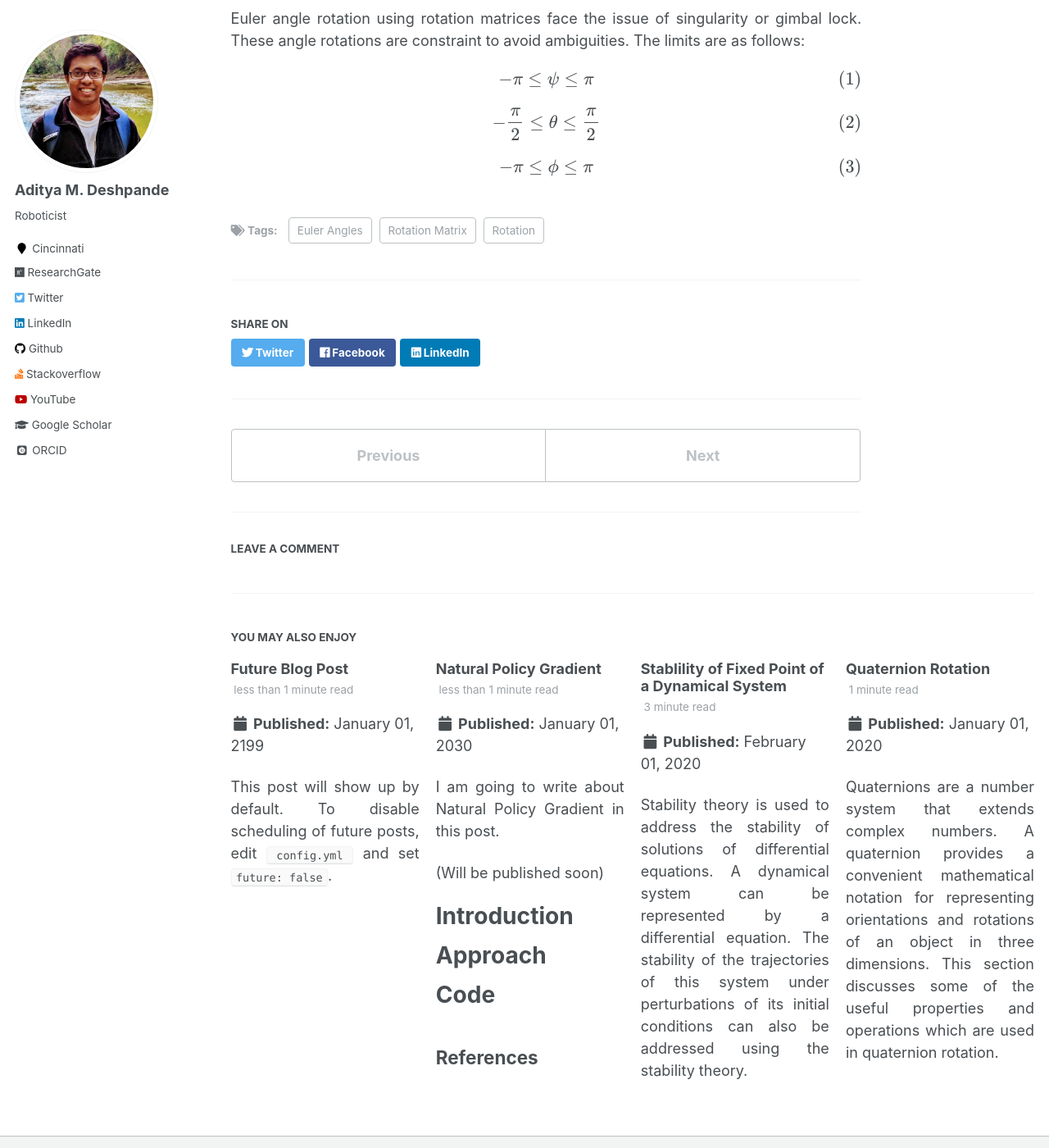
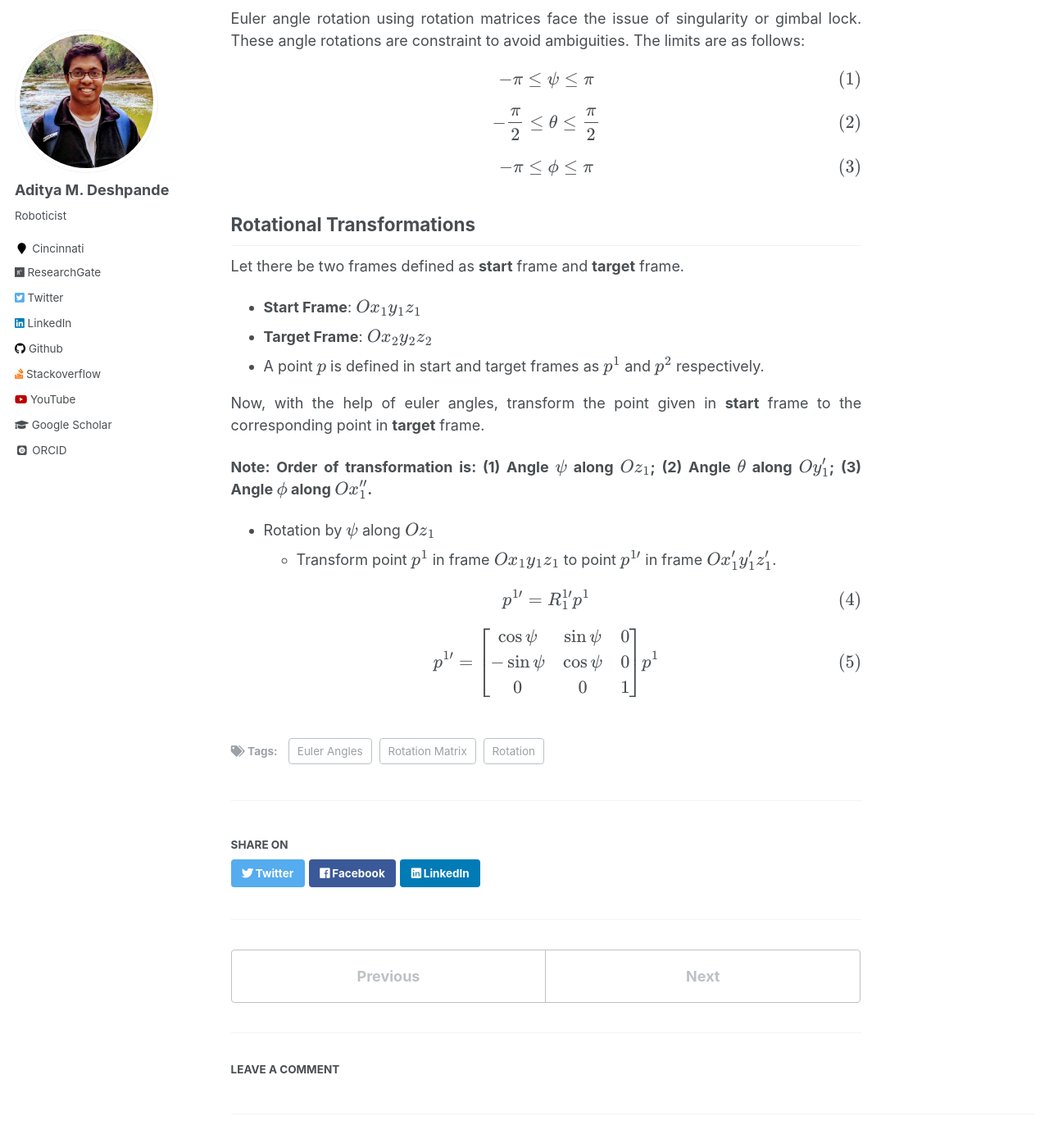
Before and after one commit to adipandas/adipandas.github.io, a Jekyll site: the page built from _posts/2020-02-10-euler-rotation.md, in a window 1280 px wide and 1400 px high, scrolled down 2021 px. Shown: the whole window at 82% size. Built offline with Jekyll 4.4.1, drawn with Linux system fonts in a browser that asks for light colours; some web fonts are replaced; formulas are drawn with MathJax 3; comment, search, counter and statistics services are not loaded.

Commit message:
Update 2020-02-10-euler-rotation.md

```diff
--- a/_posts/2020-02-10-euler-rotation.md
+++ b/_posts/2020-02-10-euler-rotation.md
@@ -75,3 +75,26 @@ $$-\pi \le \psi \le \pi$$
 $$-\frac{\pi}{2} \le \theta \le \frac{\pi}{2}$$
 
 $$-\pi \le \phi \le \pi$$
+
+## Rotational Transformations
+
+Let there be two frames defined as **start** frame and **target** frame.
+
+* **Start Frame**: $$Ox_{1}y_{1}z_{1}$$
+* **Target Frame**: $$Ox_{2}y_{2}z_{2}$$
+* A point **$$p$$** is defined in start and target frames as **$$p^{1}$$** and **$$p^{2}$$** respectively.
+
+Now, with the help of euler angles, transform the point given in **start** frame to the corresponding point in **target** frame.
+
+**Note: Order of transformation is: (1) Angle $$\psi$$ along $$Oz_{1}$$; (2) Angle $$\theta$$ along $$Oy_{1}^{\prime}$$; (3) Angle $$\phi$$ along $$Ox_{1}^{\prime\prime}$$.**
+
+* Rotation by $$\psi$$ along $$Oz_{1}$$
+    * Transform point **$$p^{1}$$** in frame $$Ox_{1}y_{1}z_{1}$$ to point **$$p^{1\prime}$$** in frame $Ox_{1}^{\prime}y_{1}^{\prime}z_{1}^{\prime}$.
+
+$$p^{1\prime} = R_{1}^{1\prime} p^{1}$$
+
+$$p^{1\prime} = \begin{bmatrix}
+\cos \psi & \sin \psi & 0\\
+-\sin \psi & \cos \psi & 0\\
+0 & 0 & 1
+\end{bmatrix} p^{1}$$
```
